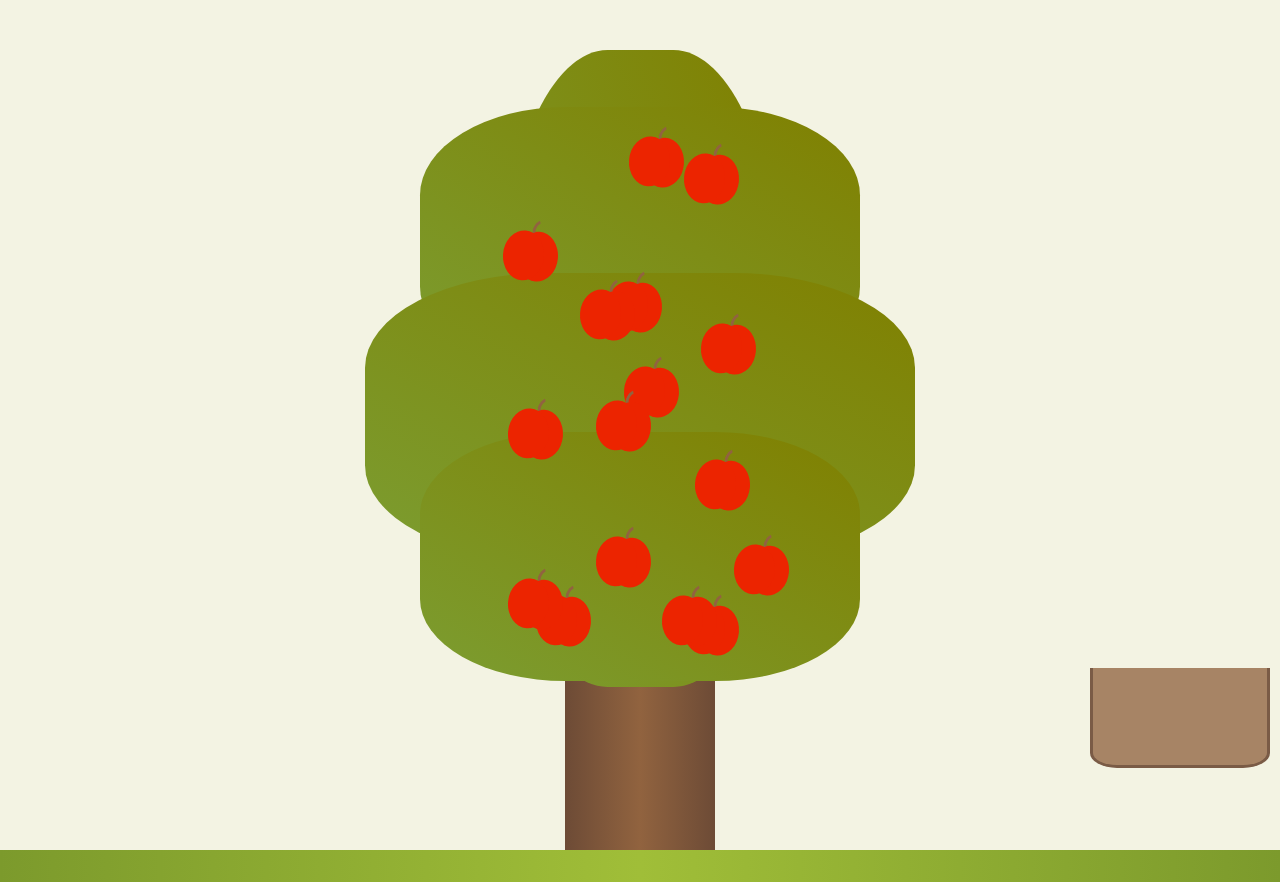
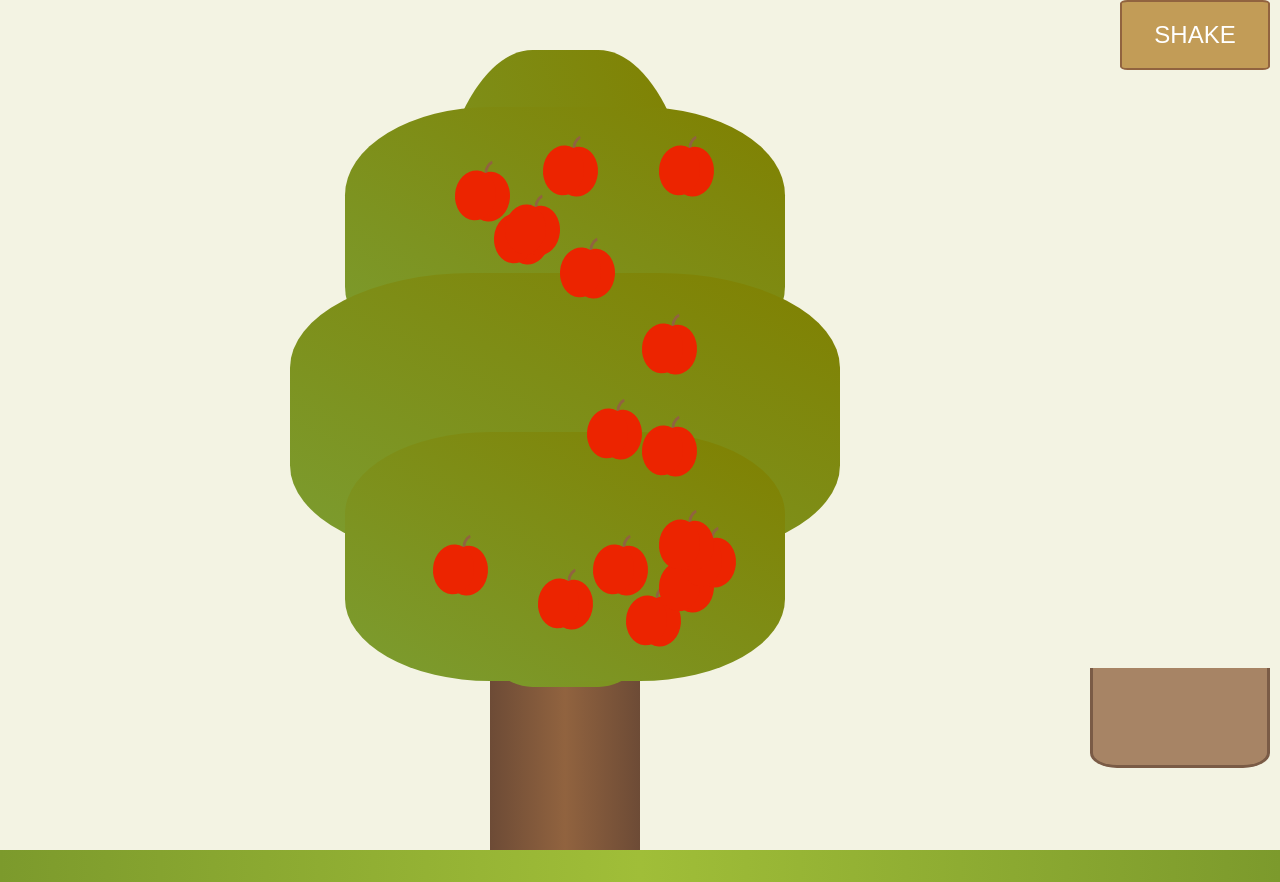
Before and after one commit to dogukanacet/shakingTree-react-redux, a React app: page / in a window 1280 px wide. Built offline with nearby package versions, Linux system fonts and the light colour scheme.

Commit message:
Drop apple function is now handling through button component.

```diff
--- a/src/App.js
+++ b/src/App.js
@@ -9,6 +9,7 @@ import classes from "./App.module.scss";
 import Grass from "./components/Grass/Grass";
 import Tree from "./components/Tree/Tree";
 import Basket from "./components/Basket/Basket";
+import Button from "./components/Button/Button";
 
 class App extends Component {
   componentDidMount() {
@@ -20,16 +21,22 @@ class App extends Component {
   };
 
   shakeTree = (appleAmount) => {
-    this.props.onShake(appleAmount);
-    setTimeout(() => {
-      this.props.onFall();
-    }, 2000);
+    if (!this.props.shakeTree && this.props.treeArray.length > 0) {
+      this.props.onClick();
+      setTimeout(() => {
+        this.props.onShake(appleAmount);
+        setTimeout(() => {
+          this.props.onFall();
+        }, 2000);
+      }, 3000);
+    }
   };
 
   render() {
     return (
       <div className={classes.App}>
-        <Tree clicked={() => this.shakeTree(this.getRandomInt(1, 3))} />
+        <Button clicked={() => this.shakeTree(this.getRandomInt(1, 3))} />
+        <Tree />
         <Basket />
         <Grass />
       </div>
@@ -39,6 +46,7 @@ class App extends Component {
 
 const mapStateToProps = (state) => {
   return {
+    shakeTree: state.shakeTree,
     treeArray: state.treeArray,
   };
 };
@@ -46,6 +54,7 @@ const mapStateToProps = (state) => {
 const mapDispatchToProps = (dispatch) => {
   return {
     onInit: (appleAmount) => dispatch(actions.setAppleAmount(appleAmount)),
+    onClick: () => dispatch(actions.shakeTree()),
     onShake: (appleAmount) => dispatch(actions.dropApple(appleAmount)),
     onFall: (payload) => dispatch(actions.addAppleToBasket(payload)),
   };
--- /dev/null
+++ b/src/components/Button/Button.js
@@ -0,0 +1,11 @@
+import React from "react";
+
+import classes from "./Button.module.scss";
+
+const button = (props) => (
+  <button className={classes.Button} onClick={props.clicked}>
+    shake
+  </button>
+);
+
+export default button;
--- /dev/null
+++ b/src/components/Button/Button.module.scss
@@ -0,0 +1,22 @@
+@import "../../assets/variables.scss";
+
+.Button {
+  display: inline-block;
+  position: relative;
+  margin: auto;
+  font-size: 1.5rem;
+  width: 150px;
+  height: 70px;
+  color: white;
+  border: 2px solid $brown;
+  border-radius: 5%;
+  background-color: $lightbrown;
+  text-transform: uppercase;
+  float: right;
+  right: 10px;
+}
+
+.Button:hover {
+  background-color: $brown;
+  border-color: $darkbrown;
+}
--- a/src/components/Tree/Tree.js
+++ b/src/components/Tree/Tree.js
@@ -10,28 +10,28 @@ import Leaves from "./Leaves/Leaves";
 import Apple from "../Apple/Apple";
 
 class Tree extends Component {
-  state = {
-    shake: false,
-  };
+  // state = {
+  //   shake: false,
+  // };
 
-  shakeTreeEnableHandler = () => {
-    this.setState({
-      shake: true,
-    });
+  // shakeTreeEnableHandler = () => {
+  //   this.setState({
+  //     shake: true,
+  //   });
 
-    setTimeout(() => {
-      this.props.clicked();
-      setTimeout(() => {
-        this.shakeTreeDisableHandler();
-      }, 2000);
-    }, 3000);
-  };
+  //   setTimeout(() => {
+  //     this.props.clicked();
+  //     setTimeout(() => {
+  //       this.shakeTreeDisableHandler();
+  //     }, 2000);
+  //   }, 3000);
+  // };
 
-  shakeTreeDisableHandler = () => {
-    this.setState({
-      shake: false,
-    });
-  };
+  // shakeTreeDisableHandler = () => {
+  //   this.setState({
+  //     shake: false,
+  //   });
+  // };
 
   render() {
     const apples = this.props.treeArray.map((apple, index) => {
@@ -47,13 +47,10 @@ class Tree extends Component {
     });
     return (
       <div
-        onClick={
-          !this.state.shake && this.props.treeArray.length > 0
-            ? this.shakeTreeEnableHandler
-            : null
-        }
         className={
-          this.state.shake ? `${classes.Tree} ${classes.active}` : classes.Tree
+          this.props.shakeTree
+            ? `${classes.Tree} ${classes.active}`
+            : classes.Tree
         }
       >
         <TransitionGroup className={classes.Apples}>{apples}</TransitionGroup>
@@ -66,6 +63,7 @@ class Tree extends Component {
 
 const mapStateToProps = (state) => {
   return {
+    shakeTree: state.shakeTree,
     treeArray: state.treeArray,
   };
 };
--- a/src/redux/actionTypes.js
+++ b/src/redux/actionTypes.js
@@ -1,4 +1,5 @@
 export const SET_APPLE_AMOUNT = "SET_APPLE_AMOUNT";
 
+export const SHAKE_TREE = "SHAKE_TREE";
 export const DROP_APPLE = "DROP_APPLE";
 export const ADD_APPLE_TO_BASKET = "ADD_APPLE_TO_BASKET";
--- a/src/redux/actions.js
+++ b/src/redux/actions.js
@@ -4,6 +4,12 @@ export const setAppleAmount = (appleAmount) => {
   return {
     type: actionType.SET_APPLE_AMOUNT,
     appleAmount: appleAmount,
+  };
+};
+
+export const shakeTree = () => {
+  return {
+    type: actionType.SHAKE_TREE,
   };
 };
 
--- a/src/redux/reducer.js
+++ b/src/redux/reducer.js
@@ -1,6 +1,7 @@
 import * as actionType from "./actionTypes";
 
 const initialState = {
+  shakeTree: false,
   treeArray: [],
   appleAmountInBasket: 0,
   appleCount: 0,
@@ -32,6 +33,12 @@ const reducer = (state = initialState, action) => {
         treeArray: treeArray,
       };
 
+    case actionType.SHAKE_TREE:
+      return {
+        ...state,
+        shakeTree: true,
+      };
+
     case actionType.DROP_APPLE:
       let newTreeArray = dropApple(state.treeArray);
       return {
@@ -43,6 +50,7 @@ const reducer = (state = initialState, action) => {
       return {
         ...state,
         appleAmountInBasket: (state.appleAmountInBasket += state.appleCount),
+        shakeTree: false,
       };
 
     default:
```
